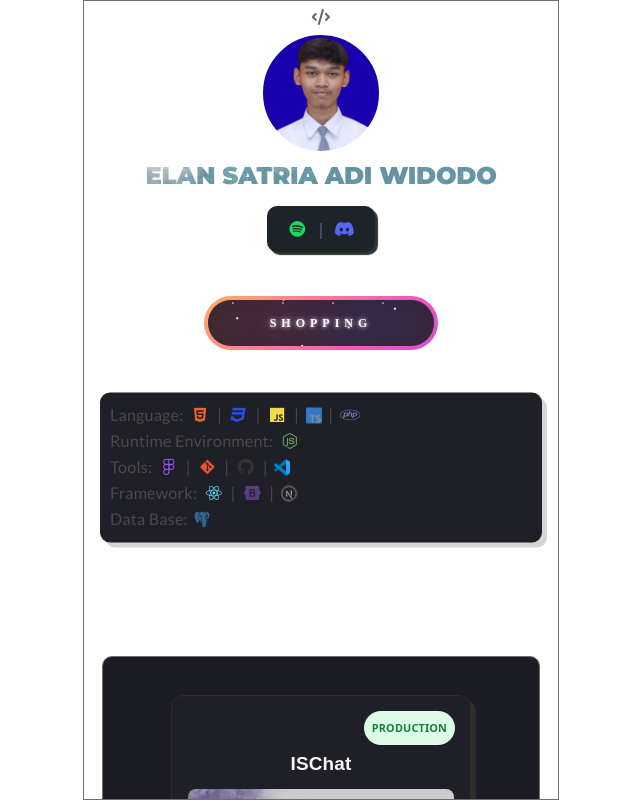
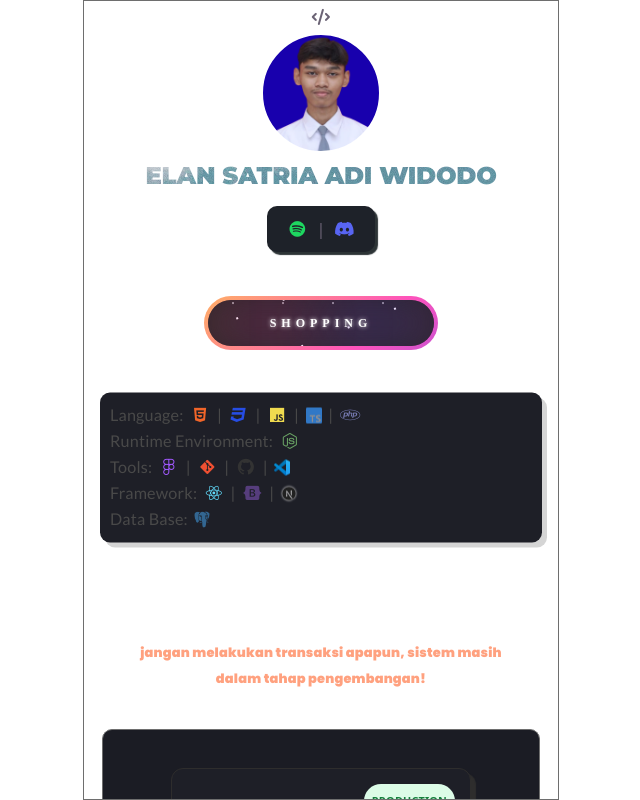
Before and after one commit to e-was24/Devsign.Studio, a React (Vite) app: page / in a window 1280 px wide. Shown: the whole page, without its empty margins (319-959 px from the left). Built offline with nearby package versions, Linux system fonts and the light colour scheme; some icons are missing.

Commit message:
peringatan

```diff
--- a/src/pages/LandingPage.jsx
+++ b/src/pages/LandingPage.jsx
@@ -63,6 +63,7 @@ si=QP4RL5b5TMiiHus_YkQXfA" target="__blank" rel="noopener norefferrer" title="Sp
                 </div>
             </div>
             <h1 className='text-border'><span style={{ fontSize: '.8em', fontWeight: '100' }}>Web</span>Project <i className="fa-solid fa-globe"></i></h1>
+            <p style={{color: 'orangered', fontWeight: '900', fontFamily: 'poppins', opacity: '.5', fontSize: '80%', width: '400px', margin: '0 auto'}}>jangan melakukan transaksi apapun, sistem masih dalam tahap pengembangan!</p>
             <div className="rack-container">
                 <Rack />
             </div>
```
